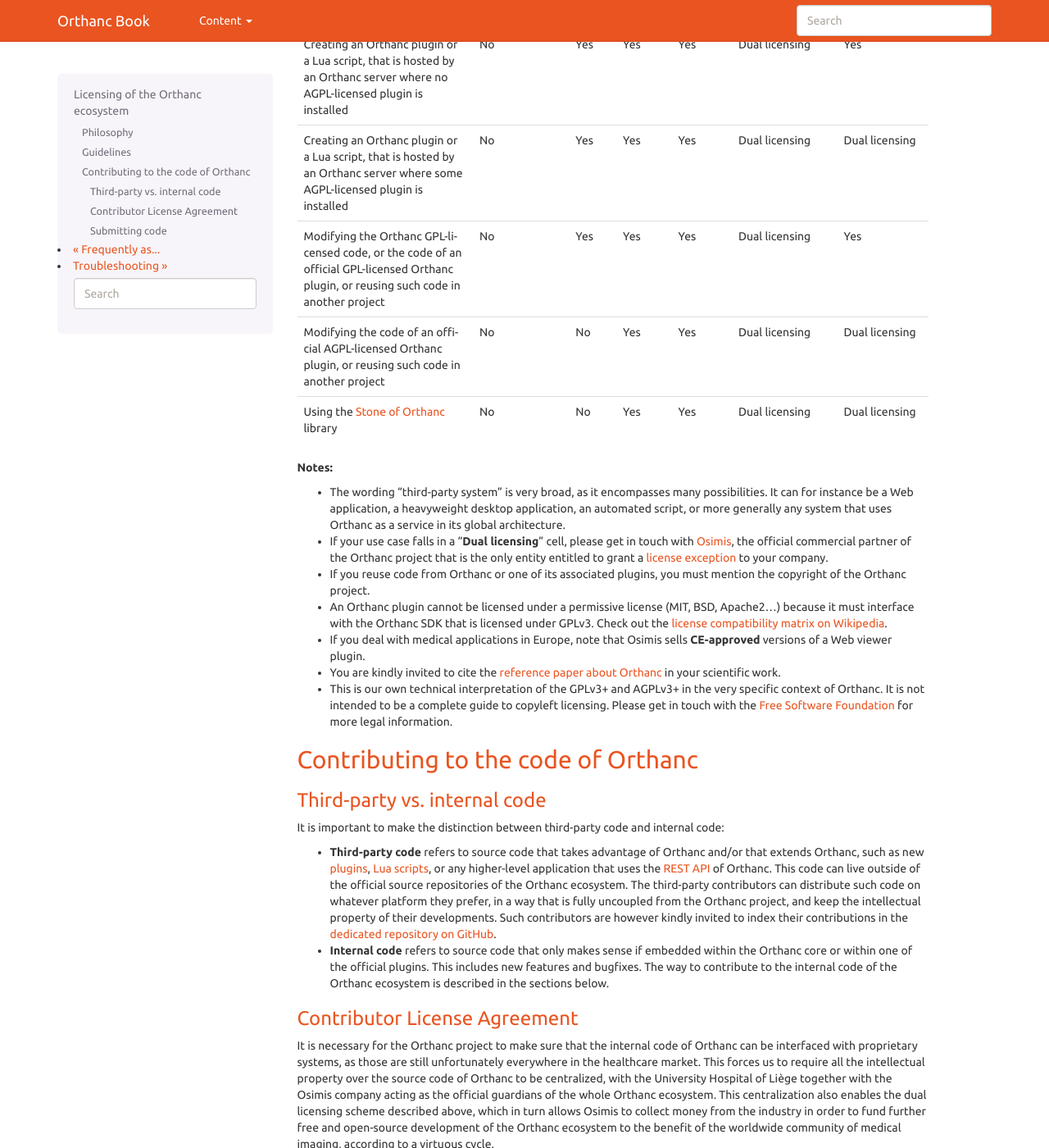
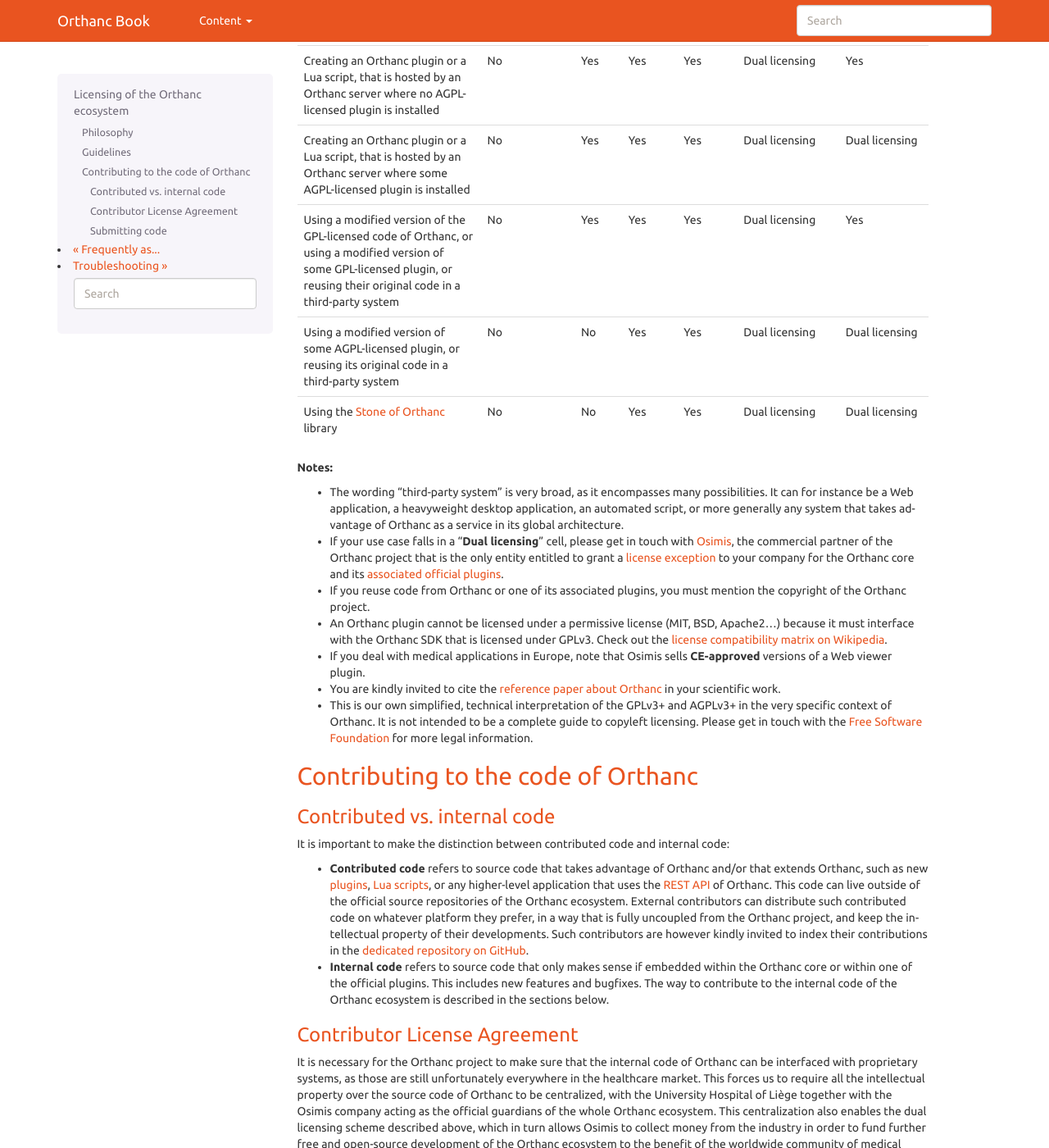
Before and after one commit to orthanc-mirrors/orthanc-book, a Sphinx documentation site: the page built from Sphinx/source/faq/licensing.rst, in a window 1280 px wide and 1400 px high, scrolled down 1348 px. Shown: the whole window at 82% size. Built offline with Sphinx 7.4.7, drawn with Linux system fonts in a browser that asks for light colours; some of the changed text lies outside the part shown.

Commit message:
rephrasing

```diff
--- a/Sphinx/source/faq/licensing.rst
+++ b/Sphinx/source/faq/licensing.rst
@@ -92,13 +92,14 @@
 | is hosted by an Orthanc server where some           |               |       |        |              |                        |                   |
 | AGPL-licensed plugin is installed                   |               |       |        |              |                        |                   |
 +-----------------------------------------------------+---------------+-------+--------+--------------+------------------------+-------------------+
-| Modifying the Orthanc GPL-licensed code, or the     | No            | Yes   | Yes    | Yes          | Dual licensing         | Yes               |
-| code of an official GPL-licensed Orthanc plugin,    |               |       |        |              |                        |                   |
-| or reusing such code in another project             |               |       |        |              |                        |                   |
+| Using a modified version of the GPL-licensed        | No            | Yes   | Yes    | Yes          | Dual licensing         | Yes               |
+| code of Orthanc, or using a modified version of     |               |       |        |              |                        |                   |
+| some GPL-licensed plugin, or reusing their original |               |       |        |              |                        |                   |
+| code in a third-party system                        |               |       |        |              |                        |                   |
 +-----------------------------------------------------+---------------+-------+--------+--------------+------------------------+-------------------+
-| Modifying the code of an official AGPL-licensed     | No            | No    | Yes    | Yes          | Dual licensing         | Dual licensing    |
-| Orthanc plugin, or reusing such code in another     |               |       |        |              |                        |                   |
-| project                                             |               |       |        |              |                        |                   |
+| Using a modified version of some AGPL-licensed      | No            | No    | Yes    | Yes          | Dual licensing         | Dual licensing    |
+| plugin, or reusing its original code in a           |               |       |        |              |                        |                   |
+| third-party system                                  |               |       |        |              |                        |                   |
 +-----------------------------------------------------+---------------+-------+--------+--------------+------------------------+-------------------+
 | Using the :ref:`Stone of Orthanc <stone>` library   | No            | No    | Yes    | Yes          | Dual licensing         | Dual licensing    |
 +-----------------------------------------------------+---------------+-------+--------+--------------+------------------------+-------------------+
@@ -108,15 +109,16 @@
 * The wording "third-party system" is very broad, as it encompasses
   many possibilities. It can for instance be a Web application, a
   heavyweight desktop application, an automated script, or more
-  generally any system that uses Orthanc as a service in its global
-  architecture.
+  generally any system that takes advantage of Orthanc as a service in
+  its global architecture.
 
-* If your use case falls in a "**Dual licensing**" cell, please get
-  in touch with `Osimis <http://osimis.io/>`__, the official
-  commercial partner of the Orthanc project that is the only entity
-  entitled to grant a `license exception
+* If your use case falls in a "**Dual licensing**" cell, please get in
+  touch with `Osimis <http://osimis.io/>`__, the commercial partner of
+  the Orthanc project that is the only entity entitled to grant a
+  `license exception
   <https://www.fsf.org/blogs/rms/selling-exceptions>`__ to your
-  company.
+  company for the Orthanc core and its :ref:`associated official
+  plugins <plugins-official>`.
 
 * If you reuse code from Orthanc or one of its associated plugins, you
   must mention the copyright of the Orthanc project.
@@ -134,11 +136,11 @@
   <https://link.springer.com/article/10.1007%2Fs10278-018-0082-y>`__
   in your scientific work.
 
-* This is our own technical interpretation of the GPLv3+ and AGPLv3+
-  in the very specific context of Orthanc. It is not intended to be a
-  complete guide to copyleft licensing. Please get in touch with the
-  `Free Software Foundation <https://www.fsf.org/>`__ for more legal
-  information.
+* This is our own simplified, technical interpretation of the GPLv3+
+  and AGPLv3+ in the very specific context of Orthanc. It is not
+  intended to be a complete guide to copyleft licensing. Please get in
+  touch with the `Free Software Foundation <https://www.fsf.org/>`__
+  for more legal information.
 
 
 .. _cla:
@@ -146,20 +148,20 @@
 Contributing to the code of Orthanc
 -----------------------------------
 
-Third-party vs. internal code
+Contributed vs. internal code
 ^^^^^^^^^^^^^^^^^^^^^^^^^^^^^
 
-It is important to make the distinction between third-party code
-and internal code:
+It is important to make the distinction between contributed code and
+internal code:
 
-* **Third-party code** refers to source code that takes advantage of
+* **Contributed code** refers to source code that takes advantage of
   Orthanc and/or that extends Orthanc, such as new :ref:`plugins
   <plugins>`, :ref:`Lua scripts <lua>`, or any higher-level
   application that uses the :ref:`REST API <rest>` of Orthanc. This
   code can live outside of the official source repositories of the
-  Orthanc ecosystem. The third-party contributors can distribute such
-  code on whatever platform they prefer, in a way that is fully
-  uncoupled from the Orthanc project, and keep the intellectual
+  Orthanc ecosystem. External contributors can distribute such
+  contributed code on whatever platform they prefer, in a way that is
+  fully uncoupled from the Orthanc project, and keep the intellectual
   property of their developments. Such contributors are however kindly
   invited to index their contributions in the `dedicated repository on
   GitHub <https://github.com/jodogne/OrthancContributed>`__.
```
Also changed, not shown: other parts of Sphinx/source/faq/licensing.rst (+2 -2 lines).
